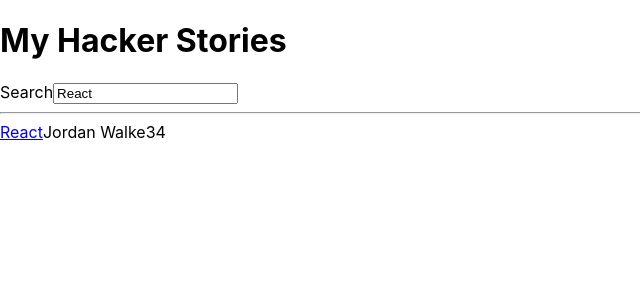
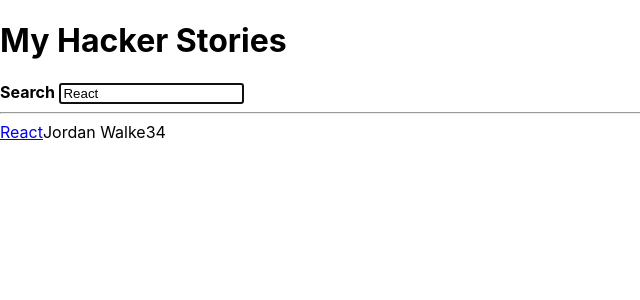
Before and after one commit to rpolley/hacker-stories, a React (Create React App) app: page / in a window 1280 px wide. Shown: the top 300 px of the page, without its empty margins (0-640 px from the left). Built offline with nearby package versions, Linux system fonts and the light colour scheme.

Commit message:
Imperative React

```diff
--- a/src/App.js
+++ b/src/App.js
@@ -48,26 +48,44 @@ const App = () => {
 
       <InputWithLabel
         id="search"
-        label="Search"
         value={searchTerm}
+        isFocused
         onInputChange={handleSearch}
-      />
+      >
+        <MyFancyString text="Search"/>
+      </InputWithLabel>
 
       <hr />
       <List list={searchedStories}/>
     </div>
   );
 }
+const MyFancyString = ({
+  text,
+}) => (
+  <strong>{text}</strong>
+)
 const InputWithLabel = ({
   id,
-  label,
   value,
   type = 'text',
-  onInputChange
-}) => (
+  onInputChange,
+  isFocused,
+  children,
+}) => {
+  const inputRef = React.useRef();
+
+  React.useEffect(() => {
+    if (isFocused && inputRef.current) {
+      inputRef.current.focus();
+    }
+  }, [isFocused])
+  return (
     <>
-    <label htmlFor={id}>{label}</label>
+      <label htmlFor={id}>{children}</label>
+      &nbsp;
       <input
+        ref={inputRef}
         id={id}
         type={type}
         value={value}
@@ -75,6 +93,7 @@ const InputWithLabel = ({
       />
     </>
   );
+};
 
 const List = ({ list }) =>
   list.map(item => <Item key={item.objectID} {...item}/>);
```
Lines whose indentation alone changed are shown as unchanged.
